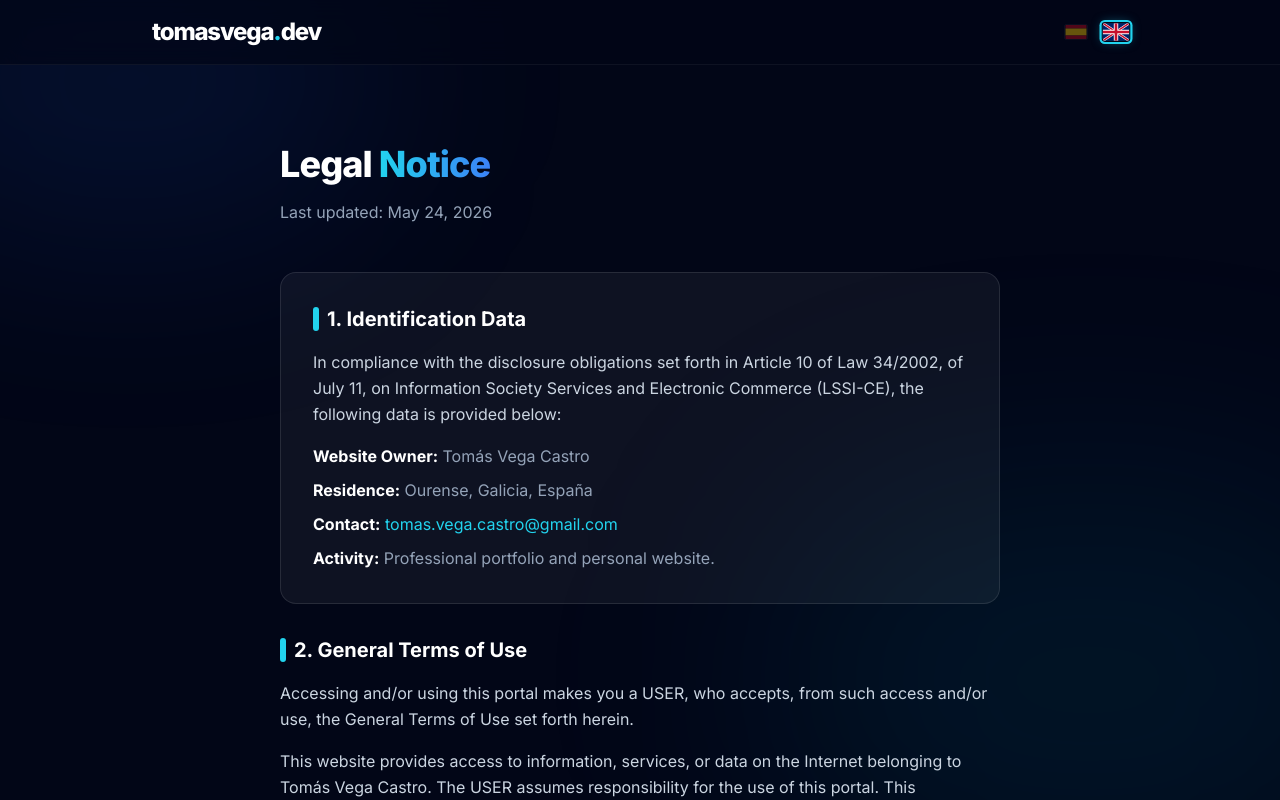
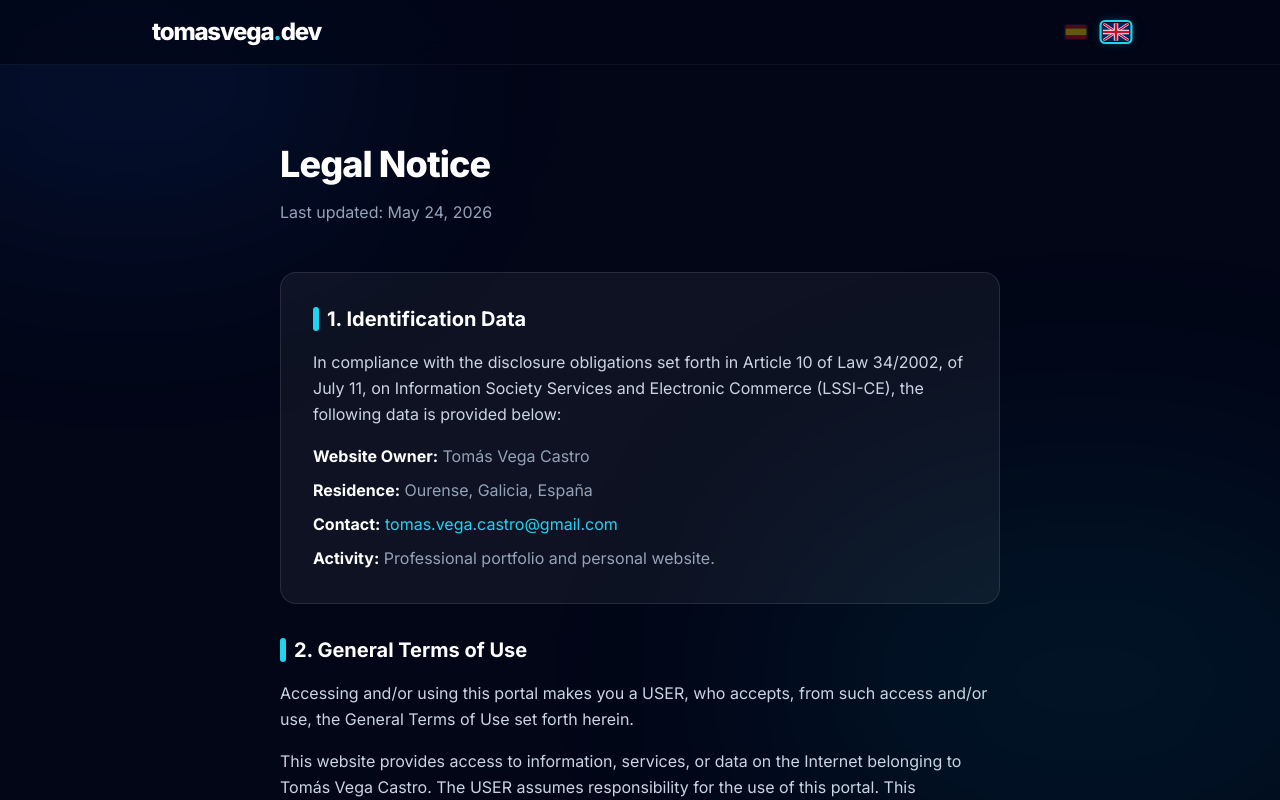
Before and after one commit to tomasVega/tomasvega.dev, a Next.js app: page /en/aviso-legal in a window 1280 px wide. Shown: the top 800 px of the page. Built offline with nearby package versions, Linux system fonts and the light colour scheme.

Commit message:
fix color

```diff
--- a/src/app/[locale]/aviso-legal/page.js
+++ b/src/app/[locale]/aviso-legal/page.js
@@ -21,9 +21,9 @@ export default async function Page({ params }) {
         <header className="mb-12">
           <h1 className="text-4xl font-extrabold tracking-tight text-white mb-4">
             {isEs ? (
-              <>Aviso <span className="text-transparent bg-clip-text bg-gradient-to-r from-cyan-400 to-blue-500">Legal</span></>
+              <>Aviso Legal</>
             ) : (
-              <>Legal <span className="text-transparent bg-clip-text bg-gradient-to-r from-cyan-400 to-blue-500">Notice</span></>
+              <>Legal Notice</>
             )}
           </h1>
           <p className="text-slate-400">
--- a/src/app/[locale]/politica-privacidad/page.js
+++ b/src/app/[locale]/politica-privacidad/page.js
@@ -21,9 +21,9 @@ export default async function Page({ params }) {
         <header className="mb-12">
           <h1 className="text-4xl font-extrabold tracking-tight text-white mb-4">
             {isEs ? (
-              <>Política de <span className="text-transparent bg-clip-text bg-gradient-to-r from-cyan-400 to-blue-500">Privacidad</span></>
+              <>Política de Privacidad</>
             ) : (
-              <>Privacy <span className="text-transparent bg-clip-text bg-gradient-to-r from-cyan-400 to-blue-500">Policy</span></>
+              <>Privacy Policy</>
             )}
           </h1>
           <p className="text-slate-400">
```
